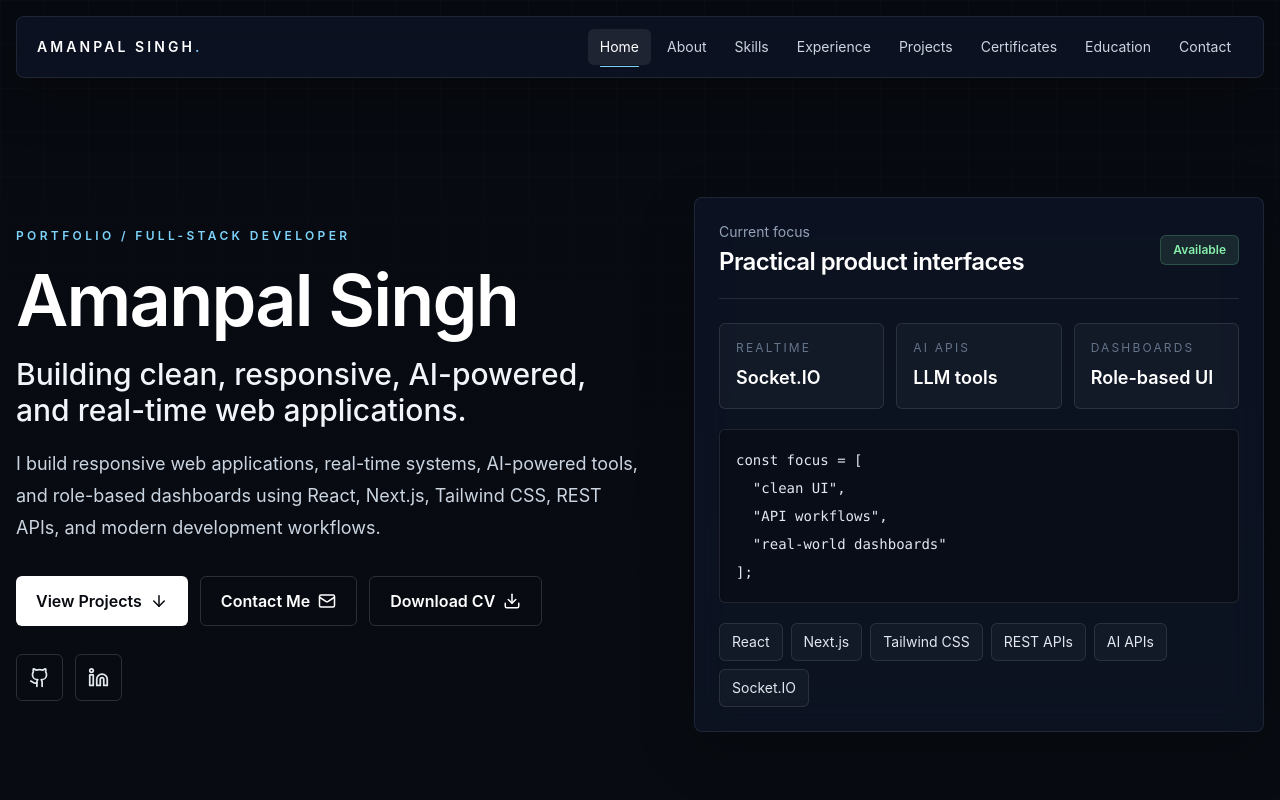
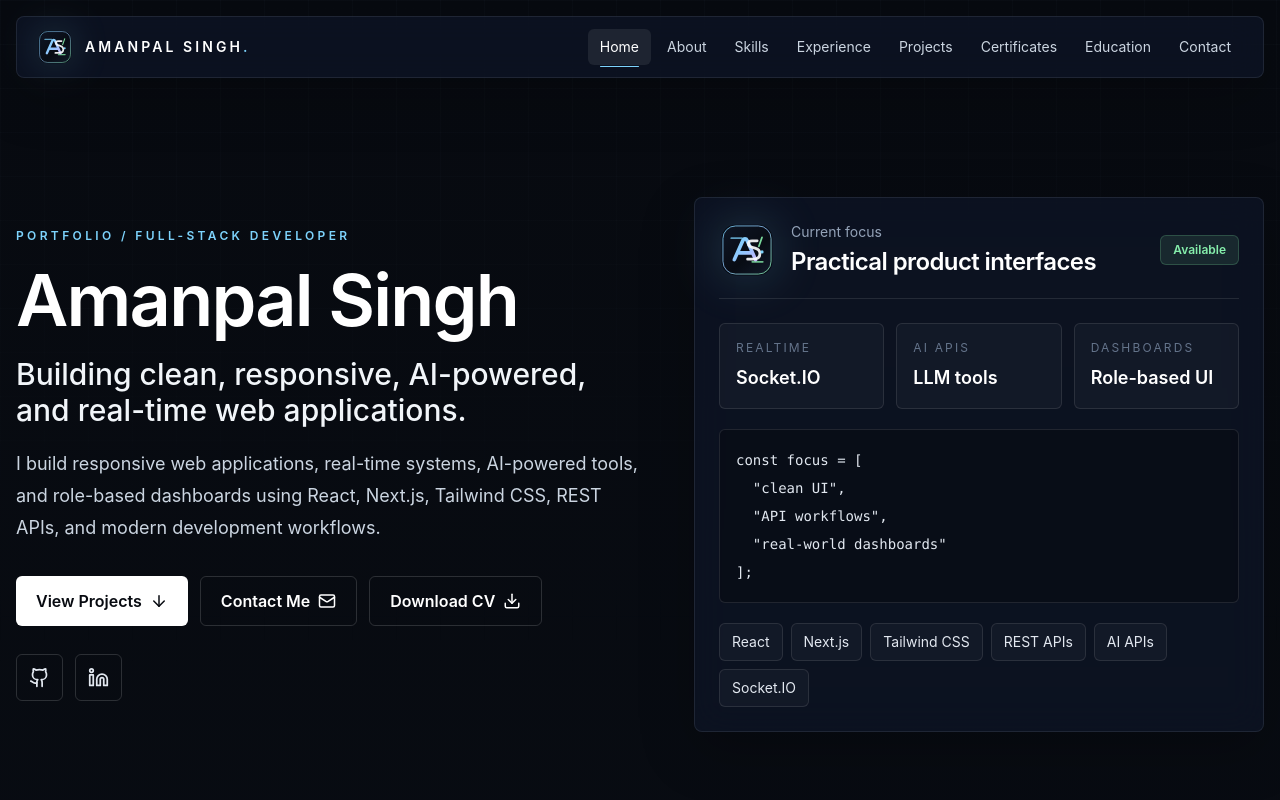
Before and after one commit to amanpalsingh22/Portfolio, a Next.js app: page / in a window 1280 px wide. Shown: the top 800 px of the page. Built offline with nearby package versions, Linux system fonts and the light colour scheme.

Commit message:
Add portfolio logo branding

```diff
--- a/app/layout.jsx
+++ b/app/layout.jsx
@@ -3,7 +3,15 @@ import "./globals.css";
 export const metadata = {
   title: "Amanpal Singh | Full-Stack Web Developer Portfolio",
   description:
-    "Portfolio of Amanpal Singh, a full-stack web developer skilled in React, Next.js, Tailwind CSS, REST APIs, AI APIs, and real-time web applications."
+    "Portfolio of Amanpal Singh, a full-stack web developer skilled in React, Next.js, Tailwind CSS, REST APIs, AI APIs, and real-time web applications.",
+  icons: {
+    icon: [
+      { url: "/icon.svg", type: "image/svg+xml" },
+      { url: "/logo.svg", type: "image/svg+xml" }
+    ],
+    shortcut: "/icon.svg",
+    apple: "/logo.svg"
+  }
 };
 
 export default function RootLayout({ children }) {
--- a/components/sections/Footer.jsx
+++ b/components/sections/Footer.jsx
@@ -1,12 +1,16 @@
 import { Github, Linkedin, Mail } from "lucide-react";
+import BrandLogo from "../ui/BrandLogo";
 
 export default function Footer() {
   return (
     <footer className="border-t border-white/10 px-4 py-8">
       <div className="mx-auto flex max-w-7xl flex-col gap-5 text-center md:flex-row md:items-center md:justify-between md:text-left">
-        <div>
-          <h2 className="font-semibold text-white">Amanpal Singh</h2>
-          <p className="text-sm text-slate-400">Full-Stack Web Developer</p>
+        <div className="flex flex-col items-center gap-3 md:flex-row md:text-left">
+          <BrandLogo decorative idPrefix="footer-logo" className="h-10 w-10 shrink-0" />
+          <div>
+            <h2 className="font-semibold text-white">Amanpal Singh</h2>
+            <p className="text-sm text-slate-400">Full-Stack Web Developer</p>
+          </div>
         </div>
         <div className="flex justify-center gap-3">
           <a aria-label="GitHub" href="https://github.com/amanpalsingh22" target="_blank" className="rounded-md border border-white/10 p-2 text-slate-300 transition hover:text-cyanGlow">
--- a/components/sections/Hero.jsx
+++ b/components/sections/Hero.jsx
@@ -2,6 +2,7 @@
 
 import { motion } from "framer-motion";
 import { ArrowDown, Download, Github, Linkedin, Mail } from "lucide-react";
+import BrandLogo from "../ui/BrandLogo";
 
 const badges = ["React", "Next.js", "Tailwind CSS", "REST APIs", "AI APIs", "Socket.IO"];
 const metrics = [
@@ -58,10 +59,13 @@ export default function Hero() {
           animate={{ opacity: 1, y: 0 }}
           transition={{ duration: 0.8, delay: 0.12, ease: [0.22, 1, 0.36, 1] }}
         >
-          <div className="flex items-center justify-between border-b border-white/10 pb-5">
-            <div>
-              <p className="text-sm text-slate-400">Current focus</p>
-              <h2 className="mt-1 text-2xl font-semibold tracking-tight text-white">Practical product interfaces</h2>
+          <div className="flex flex-col gap-4 border-b border-white/10 pb-5 sm:flex-row sm:items-center sm:justify-between">
+            <div className="flex items-center gap-4">
+              <BrandLogo decorative idPrefix="hero-logo" className="h-14 w-14 shrink-0 drop-shadow-[0_0_24px_rgba(125,211,252,0.2)]" />
+              <div>
+                <p className="text-sm text-slate-400">Current focus</p>
+                <h2 className="mt-1 text-2xl font-semibold tracking-tight text-white">Practical product interfaces</h2>
+              </div>
             </div>
             <span className="rounded-md border border-greenGlow/20 bg-greenGlow/10 px-3 py-1.5 text-xs font-semibold text-greenGlow">
               Available
--- a/components/sections/Navbar.jsx
+++ b/components/sections/Navbar.jsx
@@ -2,6 +2,7 @@
 
 import { Menu, X } from "lucide-react";
 import { useEffect, useState } from "react";
+import BrandLogo from "../ui/BrandLogo";
 
 const navItems = [
   ["Home", "#home"],
@@ -49,8 +50,11 @@ export default function Navbar() {
   return (
     <header className="fixed left-0 right-0 top-0 z-50 px-4 pt-4">
       <nav className="glass mx-auto flex max-w-7xl items-center justify-between rounded-lg px-5 py-3">
-        <a href="#home" className="text-sm font-semibold uppercase tracking-[0.22em] text-white">
-          Amanpal Singh<span className="text-cyanGlow">.</span>
+        <a href="#home" className="flex items-center gap-3 text-sm font-semibold uppercase tracking-[0.22em] text-white">
+          <BrandLogo decorative idPrefix="navbar-logo" className="h-9 w-9 shrink-0 drop-shadow-[0_0_18px_rgba(125,211,252,0.18)]" />
+          <span>
+            Amanpal Singh<span className="text-cyanGlow">.</span>
+          </span>
         </a>
         <div className="hidden items-center gap-1 lg:flex">
           {navItems.map(([label, href]) => {
--- /dev/null
+++ b/components/ui/BrandLogo.jsx
@@ -0,0 +1,67 @@
+export default function BrandLogo({ className = "", decorative = false, idPrefix = "brand-logo" }) {
+  const accessibilityProps = decorative
+    ? { "aria-hidden": true }
+    : { role: "img", "aria-label": "Amanpal Singh logo" };
+
+  return (
+    <svg
+      viewBox="0 0 64 64"
+      fill="none"
+      xmlns="http://www.w3.org/2000/svg"
+      className={className}
+      {...accessibilityProps}
+    >
+      <rect x="3" y="3" width="58" height="58" rx="16" fill="#060A12" />
+      <rect x="4" y="4" width="56" height="56" rx="15" fill={`url(#${idPrefix}-surface)`} />
+      <rect x="4.5" y="4.5" width="55" height="55" rx="14.5" stroke={`url(#${idPrefix}-border)`} strokeOpacity="0.9" />
+      <path d="M14 18.5H26" stroke="#7DD3FC" strokeWidth="2" strokeLinecap="round" opacity="0.72" />
+      <path d="M50 45.5H38" stroke="#86EFAC" strokeWidth="2" strokeLinecap="round" opacity="0.78" />
+      <path
+        d="M17.5 43L27.4 20.8C28.3 18.8 31.1 18.8 32 20.8L41.8 43"
+        stroke={`url(#${idPrefix}-mark)`}
+        strokeWidth="4.2"
+        strokeLinecap="round"
+        strokeLinejoin="round"
+      />
+      <path
+        d="M22.8 35.2H36.7"
+        stroke={`url(#${idPrefix}-mark)`}
+        strokeWidth="4.2"
+        strokeLinecap="round"
+      />
+      <path
+        d="M43.6 21.5H37.7C35.2 21.5 33.6 22.8 33.6 24.8C33.6 27 35.2 28.2 38.9 29.2L41.2 29.8C44.8 30.8 46.8 32.9 46.8 36.1C46.8 40.2 43.7 42.5 38.9 42.5H32.7"
+        stroke="#F8FAFC"
+        strokeOpacity="0.92"
+        strokeWidth="3.2"
+        strokeLinecap="round"
+        strokeLinejoin="round"
+      />
+      <path
+        d="M49.2 17.5L45.6 27.8"
+        stroke="#86EFAC"
+        strokeWidth="2"
+        strokeLinecap="round"
+        opacity="0.9"
+      />
+      <circle cx="49.2" cy="34.2" r="1.8" fill="#7DD3FC" />
+      <defs>
+        <linearGradient id={`${idPrefix}-surface`} x1="11" y1="8" x2="54" y2="58" gradientUnits="userSpaceOnUse">
+          <stop stopColor="#0D1422" />
+          <stop offset="0.58" stopColor="#080C14" />
+          <stop offset="1" stopColor="#101827" />
+        </linearGradient>
+        <linearGradient id={`${idPrefix}-border`} x1="7" y1="6" x2="58" y2="59" gradientUnits="userSpaceOnUse">
+          <stop stopColor="#7DD3FC" />
+          <stop offset="0.5" stopColor="#93C5FD" />
+          <stop offset="1" stopColor="#86EFAC" />
+        </linearGradient>
+        <linearGradient id={`${idPrefix}-mark`} x1="17" y1="20" x2="42" y2="44" gradientUnits="userSpaceOnUse">
+          <stop stopColor="#7DD3FC" />
+          <stop offset="0.55" stopColor="#93C5FD" />
+          <stop offset="1" stopColor="#C4B5FD" />
+        </linearGradient>
+      </defs>
+    </svg>
+  );
+}
```
Also changed, not shown: app/icon.svg (added), public/logo.svg (added).
